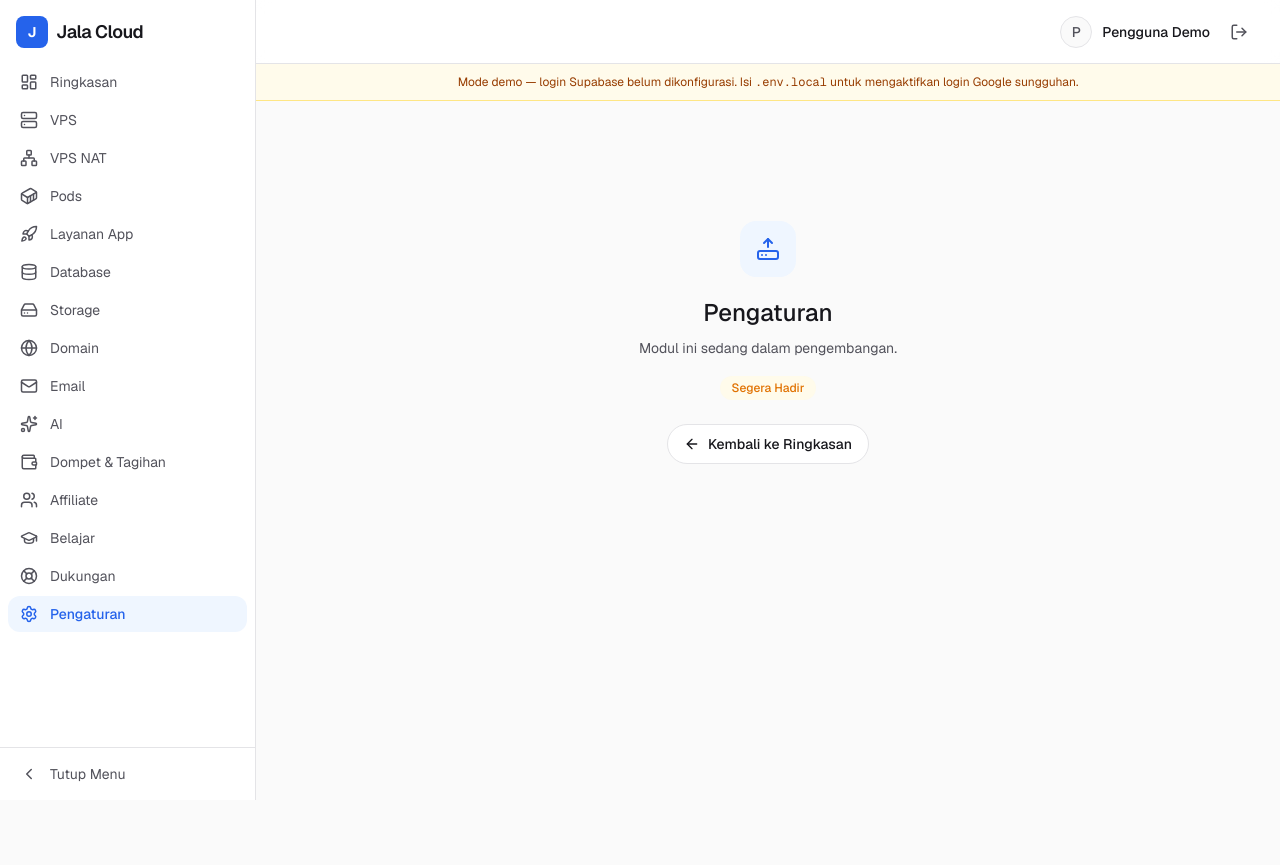
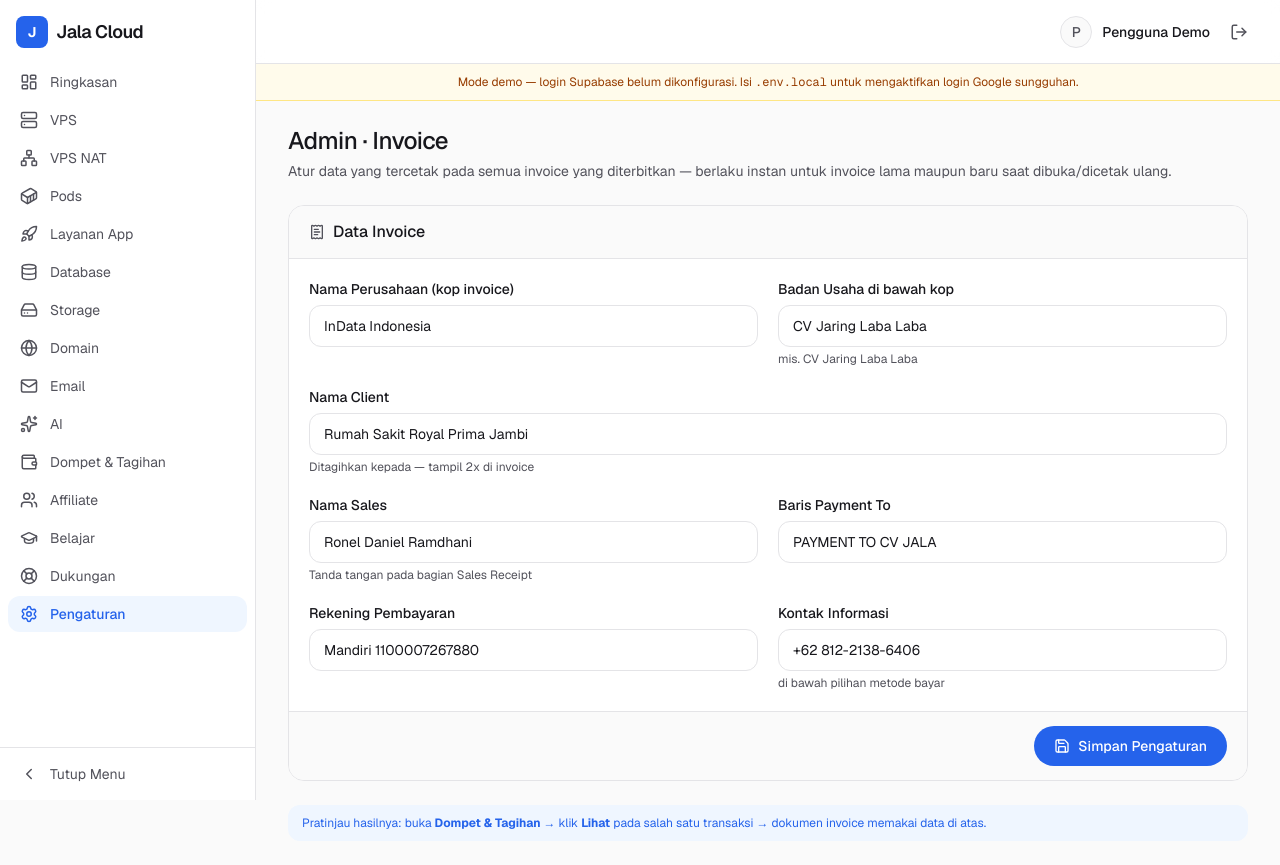
Before and after one commit to kangmasbudiman/jalacloude, a Next.js app: page /dashboard/settings in a window 1280 px wide. Before the commit the page ends 800 px from the top, so only its background shows below. Built offline with nearby package versions, Linux system fonts and the light colour scheme; no server answers.

Commit message:
admin panel invoice: tabel invoice_settings + halaman /dashboard/settings + invoice membaca client/sales/perusahaan/rekening/kontak dari settings

```diff
--- /dev/null
+++ b/src/app/dashboard/settings/page.tsx
@@ -0,0 +1,129 @@
+"use client";
+
+import { useEffect, useState } from "react";
+import { Loader2, Save, TriangleAlert, ReceiptText, CheckCircle2 } from "lucide-react";
+import {
+  getInvoiceSettings,
+  saveInvoiceSettings,
+  DEFAULT_INVOICE_SETTINGS,
+  type InvoiceSettings,
+} from "@/lib/invoice-settings";
+
+const FIELDS: { key: keyof InvoiceSettings; label: string; hint?: string }[] = [
+  { key: "company_name", label: "Nama Perusahaan (kop invoice)" },
+  { key: "company_sub", label: "Badan Usaha di bawah kop", hint: "mis. CV Jaring Laba Laba" },
+  { key: "client_name", label: "Nama Client", hint: "Ditagihkan kepada — tampil 2x di invoice" },
+  { key: "sales_name", label: "Nama Sales", hint: "Tanda tangan pada bagian Sales Receipt" },
+  { key: "payee_line", label: "Baris Payment To" },
+  { key: "bank_line", label: "Rekening Pembayaran" },
+  { key: "contact_phone", label: "Kontak Informasi", hint: "di bawah pilihan metode bayar" },
+];
+
+export default function SettingsPage() {
+  const [value, setValue] = useState<InvoiceSettings>(DEFAULT_INVOICE_SETTINGS);
+  const [loading, setLoading] = useState(true);
+  const [saving, setSaving] = useState(false);
+  const [error, setError] = useState<string | null>(null);
+  const [saved, setSaved] = useState(false);
+
+  useEffect(() => {
+    (async () => {
+      try {
+        setValue(await getInvoiceSettings());
+      } catch (e) {
+        setError(e instanceof Error ? e.message : "Gagal memuat pengaturan");
+      } finally {
+        setLoading(false);
+      }
+    })();
+  }, []);
+
+  const save = async () => {
+    setError(null);
+    setSaved(false);
+    setSaving(true);
+    try {
+      await saveInvoiceSettings(value);
+      setSaved(true);
+      setTimeout(() => setSaved(false), 2500);
+    } catch (e) {
+      setError(e instanceof Error ? e.message : "Gagal menyimpan");
+    } finally {
+      setSaving(false);
+    }
+  };
+
+  return (
+    <div className="space-y-6">
+      <div>
+        <h1 className="text-2xl font-medium tracking-tight text-ink">Admin · Invoice</h1>
+        <p className="mt-1 text-sm text-copy">
+          Atur data yang tercetak pada semua invoice yang diterbitkan — berlaku instan
+          untuk invoice lama maupun baru saat dibuka/dicetak ulang.
+        </p>
+      </div>
+
+      {error && (
+        <div className="flex items-start gap-2 rounded-xl border border-red-200 bg-red-50 px-3.5 py-3">
+          <TriangleAlert className="mt-0.5 size-4 shrink-0 text-red-500" />
+          <p className="text-xs leading-5 text-red-700">{error}</p>
+        </div>
+      )}
+
+      {loading ? (
+        <div className="grid place-items-center rounded-2xl border border-line bg-white py-20">
+          <Loader2 className="size-6 animate-spin text-brand" />
+        </div>
+      ) : (
+        <div className="overflow-hidden rounded-2xl border border-line bg-white">
+          <div className="flex items-center gap-2 border-b border-line bg-surface px-5 py-3.5">
+            <ReceiptText className="size-4 text-copy" />
+            <h2 className="font-medium text-ink">Data Invoice</h2>
+          </div>
+          <div className="grid gap-5 p-5 sm:grid-cols-2">
+            {FIELDS.map((f) => (
+              <div key={f.key} className={f.key === "client_name" ? "sm:col-span-2" : ""}>
+                <label className="mb-1.5 block text-sm font-medium text-ink">
+                  {f.label}
+                </label>
+                <input
+                  value={value[f.key]}
+                  onChange={(e) => setValue({ ...value, [f.key]: e.target.value })}
+                  placeholder={f.hint}
+                  className="w-full rounded-xl border border-line px-3.5 py-2.5 text-sm outline-none placeholder:text-gray-400 focus:border-brand focus:ring-2 focus:ring-brand/20"
+                />
+                {f.hint && <p className="mt-1 text-xs text-copy">{f.hint}</p>}
+              </div>
+            ))}
+          </div>
+          <div className="flex items-center justify-end gap-3 border-t border-line bg-surface px-5 py-3.5">
+            {saved && (
+              <span className="inline-flex items-center gap-1.5 text-sm text-emerald-600">
+                <CheckCircle2 className="size-4" /> Tersimpan
+              </span>
+            )}
+            <button
+              type="button"
+              onClick={save}
+              disabled={saving}
+              className="inline-flex h-10 items-center gap-2 rounded-full bg-brand px-5 text-sm font-medium text-white hover:bg-brand-dark disabled:opacity-60"
+            >
+              {saving ? (
+                <Loader2 className="size-4 animate-spin" />
+              ) : (
+                <Save className="size-4" />
+              )}
+              Simpan Pengaturan
+            </button>
+          </div>
+        </div>
+      )}
+
+      <p className="rounded-xl bg-brand-pale px-3.5 py-2.5 text-xs text-brand">
+        Pratinjau hasilnya: buka <strong>Dompet &amp; Tagihan</strong> → klik{" "}
+        <strong>Lihat</strong> pada salah satu transaksi → dokumen invoice memakai data
+        di atas.
+      </p>
+    </div>
+  );
+}
--- a/src/app/invoice/[id]/client.tsx
+++ b/src/app/invoice/[id]/client.tsx
@@ -7,6 +7,11 @@ import {
   getTransaction,
   type WalletTransaction,
 } from "@/lib/wallet-service";
+import {
+  getInvoiceSettings,
+  DEFAULT_INVOICE_SETTINGS,
+  type InvoiceSettings,
+} from "@/lib/invoice-settings";
 import { formatTanggal } from "@/lib/common";
 
 type profil = { nama: string; email: string } | null;
@@ -38,17 +43,20 @@ function produkDari(amount: number, kind: string): string {
 export default function InvoiceClient({ id }: { id: string }) {
   const [tx, setTx] = useState<WalletTransaction | null>(null);
   const [profil, setProfil] = useState<profil>(null);
+  const [set, setSet] = useState<InvoiceSettings>(DEFAULT_INVOICE_SETTINGS);
   const [loading, setLoading] = useState(true);
 
   useEffect(() => {
     (async () => {
       try {
         const { supabase } = await import("@/lib/supabase");
-        const [t, u] = await Promise.all([
+        const [t, u, s] = await Promise.all([
           getTransaction(id),
           supabase?.auth.getUser() ?? Promise.resolve({ data: null }),
+          getInvoiceSettings().catch(() => DEFAULT_INVOICE_SETTINGS),
         ]);
         setTx(t);
+        setSet(s);
         const user = u?.data?.user;
         if (user) {
           setProfil({
@@ -154,13 +162,16 @@ export default function InvoiceClient({ id }: { id: string }) {
               </svg>
               <div>
                 <p className="text-2xl font-bold leading-7 tracking-tight text-gray-700">
-                  InData
-                  <br />
-                  Indonesia
+                  {set.company_name.split(" ").map((kata, i, arr) => (
+                    <span key={i}>
+                      {kata}
+                      {i < arr.length - 1 && i === 0 ? <br /> : i < arr.length - 1 ? " " : ""}
+                    </span>
+                  ))}
                 </p>
               </div>
             </div>
-            <p className="mt-2 text-sm text-gray-500">CV Jaring Laba Laba</p>
+            <p className="mt-2 text-sm text-gray-500">{set.company_sub}</p>
           </div>
           <p className="select-none text-4xl font-bold tracking-wide text-gray-300 print:text-gray-300">
             INVOICE
@@ -179,16 +190,16 @@ export default function InvoiceClient({ id }: { id: string }) {
         <div className="mt-12 grid grid-cols-2 gap-10">
           <div>
             <p className="border-b border-gray-400 pb-1 text-gray-700">
-              CLIENT : {profil?.nama ?? "Pelanggan"}
+              CLIENT : {set.client_name || profil?.nama || "Pelanggan"}
             </p>
             <p className="mt-8 border-b border-gray-400 pb-1 text-gray-800">{produk}</p>
           </div>
           <div>
             <p className="border-b border-gray-400 pb-1 text-center text-gray-700">
-              PAYMENT TO CV JALA
+              {set.payee_line}
             </p>
             <p className="mt-2 border-b border-gray-400 pb-1 text-center text-gray-700">
-              Mandiri 1100007267880
+              {set.bank_line}
             </p>
             <p className="mt-2 border-b border-gray-400 pb-1 text-center text-gray-400">
               &nbsp;
@@ -304,14 +315,16 @@ export default function InvoiceClient({ id }: { id: string }) {
           ))}
         </div>
         <p className="mt-4 text-center text-sm italic text-gray-600">
-          Untuk informasi lebih lanjut hubungi kontak, +62 812-2138-6406
+          Untuk informasi lebih lanjut hubungi kontak, {set.contact_phone}
         </p>
 
         {/* ============ SALES RECEIPT ============ */}
         <div className="mt-16 grid grid-cols-2 gap-10">
           <div>
             <p className="border-b border-gray-400 pb-1 text-gray-700">CLIENT</p>
-            <p className="mt-2 font-bold text-gray-800">{profil?.nama ?? "Pelanggan"}</p>
+            <p className="mt-2 font-bold text-gray-800">
+              {set.client_name || profil?.nama || "Pelanggan"}
+            </p>
             <p className="mt-1 text-xs text-gray-500">
               *Lampiran Details terlampir — {formatTanggal(tx.created_at)}
             </p>
@@ -321,7 +334,7 @@ export default function InvoiceClient({ id }: { id: string }) {
               SALES RECEIPT
             </p>
             <p className="mt-6 border-b border-gray-400 pb-1 text-center text-gray-700">
-              {profil?.nama ?? "CV JALA"}
+              {set.sales_name || profil?.nama || "CV JALA"}
             </p>
             <p className="mt-8 border-b border-gray-400 pb-1 text-center text-gray-700">
               {tanggalPendek(tx.created_at)}
--- /dev/null
+++ b/src/lib/invoice-settings.ts
@@ -0,0 +1,57 @@
+import { supabase } from "@/lib/supabase";
+import { isDemoMode, lsGet, lsSet } from "@/lib/common";
+
+/** Data yang dicetak ke dokumen invoice — dapat diatur dari admin panel */
+export type InvoiceSettings = {
+  company_name: string;
+  company_sub: string;
+  payee_line: string;
+  bank_line: string;
+  client_name: string;
+  sales_name: string;
+  contact_phone: string;
+};
+
+export const DEFAULT_INVOICE_SETTINGS: InvoiceSettings = {
+  company_name: "InData Indonesia",
+  company_sub: "CV Jaring Laba Laba",
+  payee_line: "PAYMENT TO CV JALA",
+  bank_line: "Mandiri 1100007267880",
+  client_name: "Rumah Sakit Royal Prima Jambi",
+  sales_name: "Ronel Daniel Ramdhani",
+  contact_phone: "+62 812-2138-6406",
+};
+
+const LS_KEY = "invoice-settings";
+
+/** Ambil pengaturan invoice (fallback nilai default bila belum pernah diset) */
+export async function getInvoiceSettings(): Promise<InvoiceSettings> {
+  if (isDemoMode || !supabase) {
+    return lsGet<InvoiceSettings>(LS_KEY, DEFAULT_INVOICE_SETTINGS);
+  }
+  const { data, error } = await supabase
+    .from("invoice_settings")
+    .select("*")
+    .eq("id", 1)
+    .single();
+
+  if (error || !data) {
+    return DEFAULT_INVOICE_SETTINGS;
+  }
+  const { id: _id, updated_at: _u, ...rest } = data;
+  return rest as InvoiceSettings;
+}
+
+/** Simpan pengaturan invoice (upsert baris tunggal) */
+export async function saveInvoiceSettings(
+  value: InvoiceSettings,
+): Promise<void> {
+  if (isDemoMode || !supabase) {
+    lsSet(LS_KEY, value);
+    return;
+  }
+  const { error } = await supabase
+    .from("invoice_settings")
+    .upsert({ id: 1, ...value, updated_at: new Date().toISOString() });
+  if (error) throw new Error(`Gagal menyimpan pengaturan: ${error.message}`);
+}
```
Also changed, not shown: 1 other file (tests, documents, lock files or other folders).
